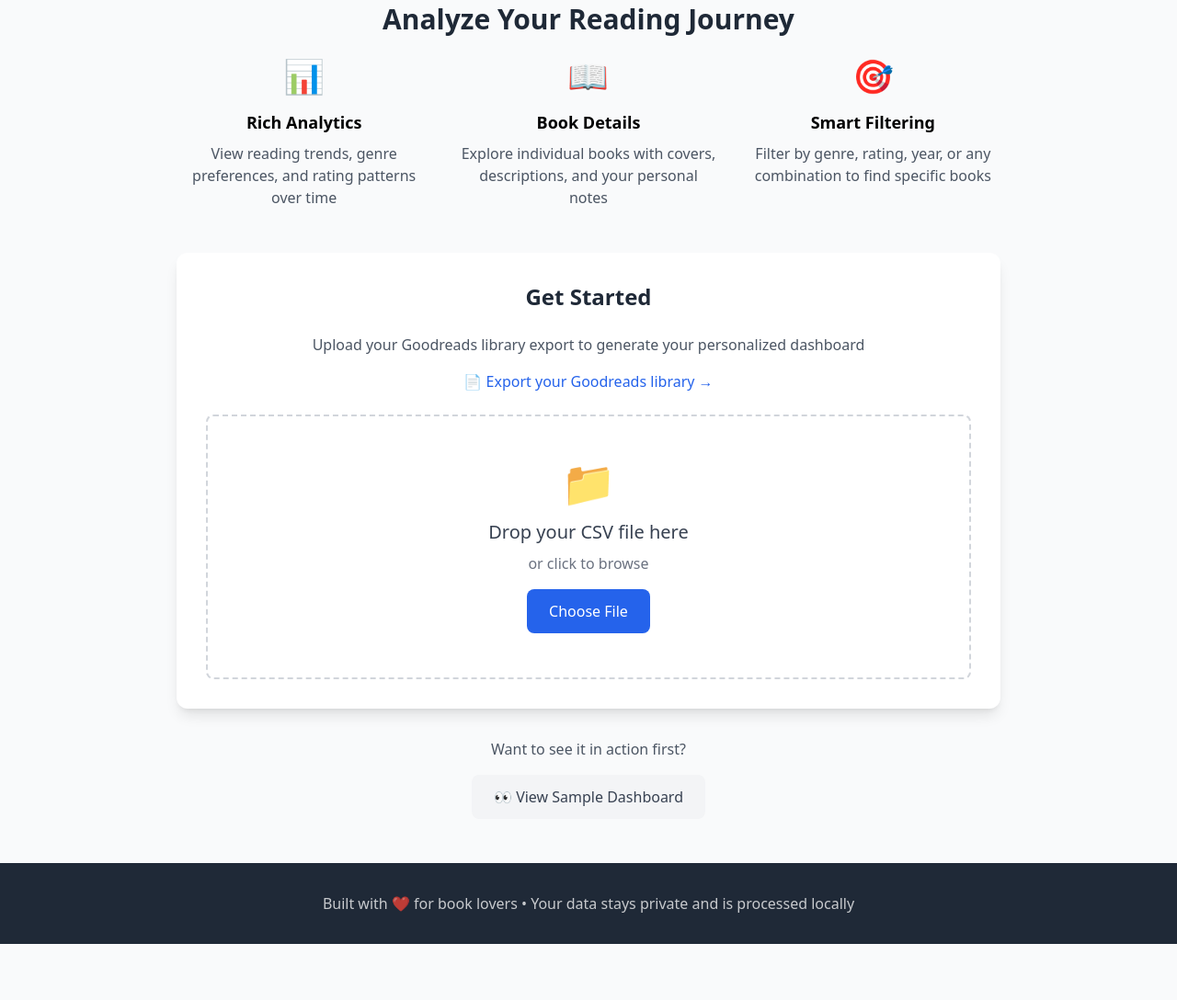
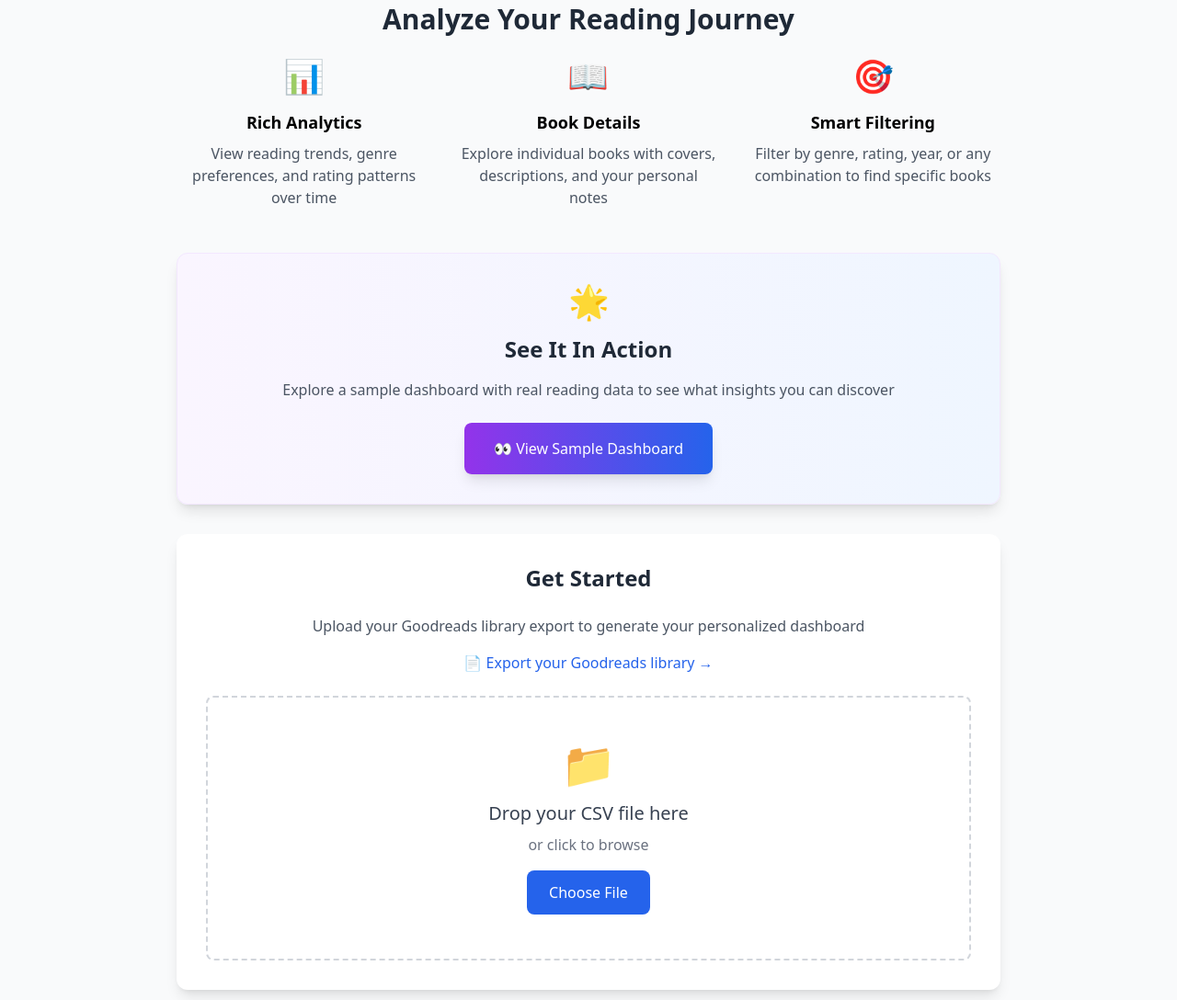
Before and after one commit to CarsonDavis/goodreads_stats, a plain HTML site: page dashboard/index.html in a window 1280 px wide. Shown: the part 293-1381 px from the top of the page at 92% size. Before the commit the page ends 1320 px from the top, so only its background shows below. Drawn offline with nearby package versions, Linux system fonts and the light colour scheme.

Commit message:
improve example link placement

```diff
--- a/dashboard/index.html
+++ b/dashboard/index.html
@@ -63,6 +63,19 @@
                     </div>
                 </div>
 
+                <!-- Sample Dashboard Link -->
+                <div class="bg-gradient-to-r from-purple-50 to-blue-50 rounded-xl shadow-lg p-8 mb-8 text-center border border-purple-100">
+                    <div class="text-4xl mb-4">🌟</div>
+                    <h3 class="text-2xl font-semibold text-gray-800 mb-4">See It In Action</h3>
+                    <p class="text-gray-600 mb-6">
+                        Explore a sample dashboard with real reading data to see what insights you can discover
+                    </p>
+                    <a href="dashboard?uuid=759f8950-6946-4101-9c16-2aafc54d672d"
+                        class="inline-flex items-center bg-gradient-to-r from-purple-600 to-blue-600 text-white px-8 py-4 rounded-lg font-medium hover:from-purple-700 hover:to-blue-700 transition-all duration-300 shadow-lg hover:shadow-xl transform hover:-translate-y-1">
+                        👀 View Sample Dashboard
+                    </a>
+                </div>
+
                 <!-- Upload Section -->
                 <div class="bg-white rounded-xl shadow-lg p-8 mb-8">
                     <h3 class="text-2xl font-semibold text-gray-800 mb-6 text-center">Get Started</h3>
@@ -110,15 +123,6 @@
                         <p class="text-red-700" id="error-message"></p>
                     </div>
                 </div>
-
-                <!-- Sample Dashboard Link -->
-                <div class="text-center">
-                    <p class="text-gray-600 mb-4">Want to see it in action first?</p>
-                    <a href="dashboard?uuid=759f8950-6946-4101-9c16-2aafc54d672d"
-                        class="inline-flex items-center bg-gray-100 text-gray-700 px-6 py-3 rounded-lg font-medium hover:bg-gray-200 transition-colors">
-                        👀 View Sample Dashboard
-                    </a>
-                </div>
             </div>
         </main>
 
```
